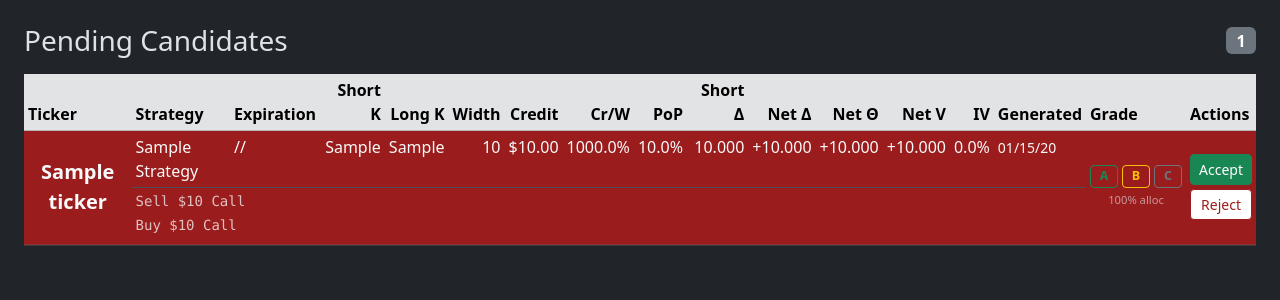
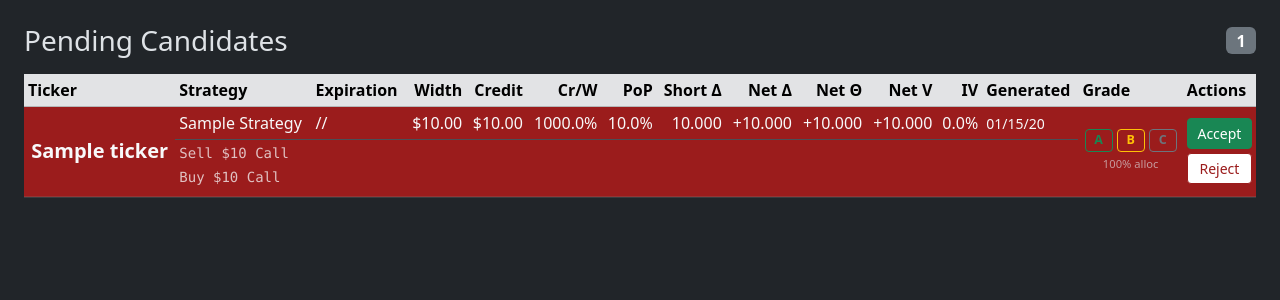
Before and after one commit to holymoley80-Git/options-trader, a Flask app: template web/templates/candidates.html in a window 1280 px wide. Shown: the part 59-359 px from the top of the page. Run offline with Flask 3, Linux system fonts and the light colour scheme; the visitor is signed in with stand-in values (Sample User, id 1); tables that the repository leaves empty hold one stand-in row (values such as "Sample post"); the template is opened without the code that fills it: most values are stand-ins (such as "Sample title", 1, 10 or a date in 2020).

Commit message:
Remove Short K / Long K columns, format Width as currency
Strikes are already shown in the trade instructions row below each
candidate, so the dedicated columns were redundant. Width now displays
as $5.00 for consistency with other dollar-denominated columns.

Co-Authored-By: Claude Opus 4.7 <noreply@anthropic.com>

```diff
--- a/web/templates/candidates.html
+++ b/web/templates/candidates.html
@@ -42,14 +42,6 @@
                 <th>Ticker</th>
                 <th>Strategy</th>
                 <th>Expiration</th>
-                <th class="text-end">
-                  <span data-bs-toggle="tooltip"
-                        title="Strike price sold (short leg). Closer to the money = more premium collected, more risk.">Short K</span>
-                </th>
-                <th class="text-end">
-                  <span data-bs-toggle="tooltip"
-                        title="Strike price bought (long leg). Defines your max loss and caps downside risk.">Long K</span>
-                </th>
                 <th class="text-end">
                   <span data-bs-toggle="tooltip"
                         title="Dollar distance between strikes. Determines max risk and credit potential.">Width</span>
@@ -129,20 +121,7 @@
                 <td rowspan="2" class="align-middle text-center fw-bold fs-5">{{ c.ticker }}</td>
                 <td>{{ pretty_strategy(c.strategy) }}</td>
                 <td class="text-nowrap">{{ mmddyy(legs.get('expiration', '')) }}</td>
-                {% if legs.get('type') == 'iron_condor' %}
-                <td class="text-end text-nowrap">
-                    {{ legs.get('short_put_strike','?')|int }}P /
-                    {{ legs.get('short_call_strike','?')|int }}C
-                </td>
-                <td class="text-end text-nowrap">
-                    {{ legs.get('long_put_strike','?')|int }}P /
-                    {{ legs.get('long_call_strike','?')|int }}C
-                </td>
-                {% else %}
-                <td class="text-end">{{ legs.get('short_strike', '—') }}</td>
-                <td class="text-end">{{ legs.get('long_strike',  '—') }}</td>
-                {% endif %}
-                <td class="text-end">{{ legs.get('width', '—') }}</td>
+                <td class="text-end">${{ "%.2f"|format(legs.get('width', 0)|float) }}</td>
                 <td class="text-end">${{ "%.2f"|format(c.credit) }}</td>
                 <td class="text-end">{{ "%.1f%%"|format((c.credit / width * 100) if width else 0) }}</td>
                 <td class="text-end">{{ "%.1f%%"|format(c['pop'] * 100) }}</td>
@@ -198,7 +177,7 @@
             {# ── Row 2: trade instructions ── #}
             <tr class="candidate-row" style="{{ row_style }}; border-bottom: 2px solid rgba(128,128,128,0.25);"
                 onclick="showRationale(event, {{ c.id }}, '{{ c.ticker }}', '{{ pretty_strategy(c.strategy) }}')">
-                <td colspan="14" class="pt-0 pb-2">
+                <td colspan="12" class="pt-0 pb-2">
                     <small class="font-monospace opacity-75">
                         {% for line in trade_instructions(legs) %}
                             {{ line }}{% if not loop.last %}<br>{% endif %}
```
